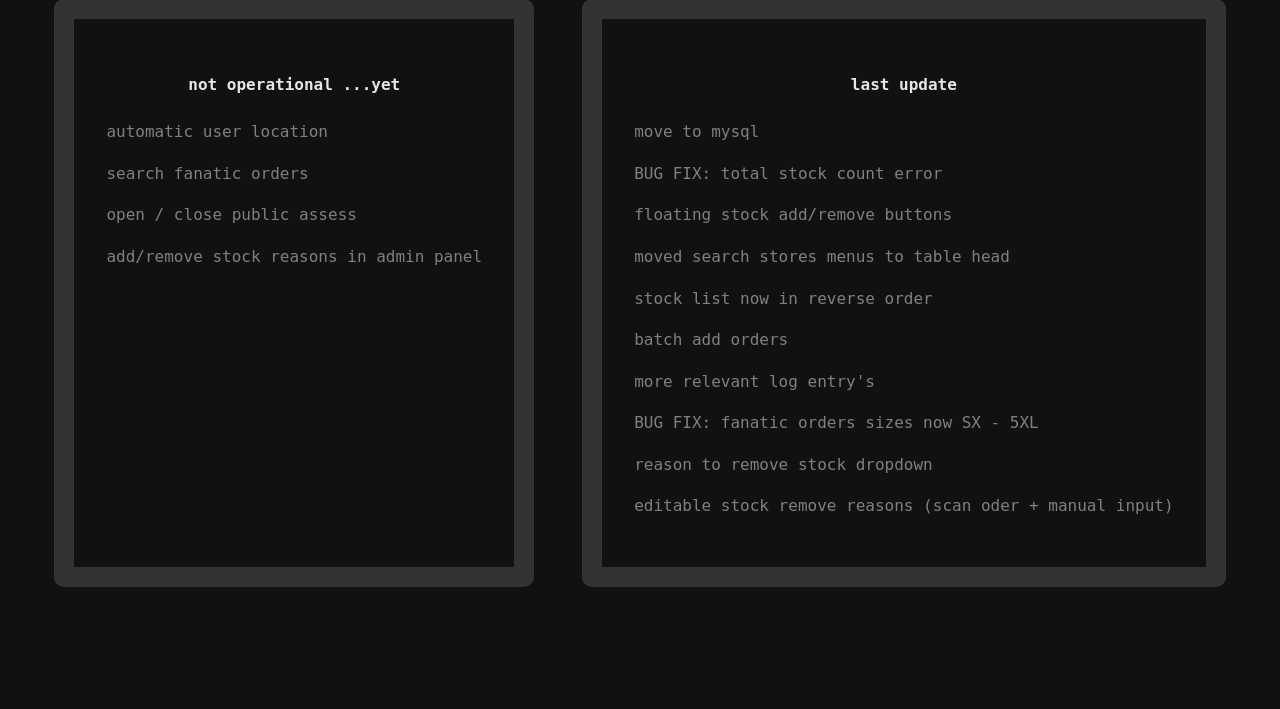
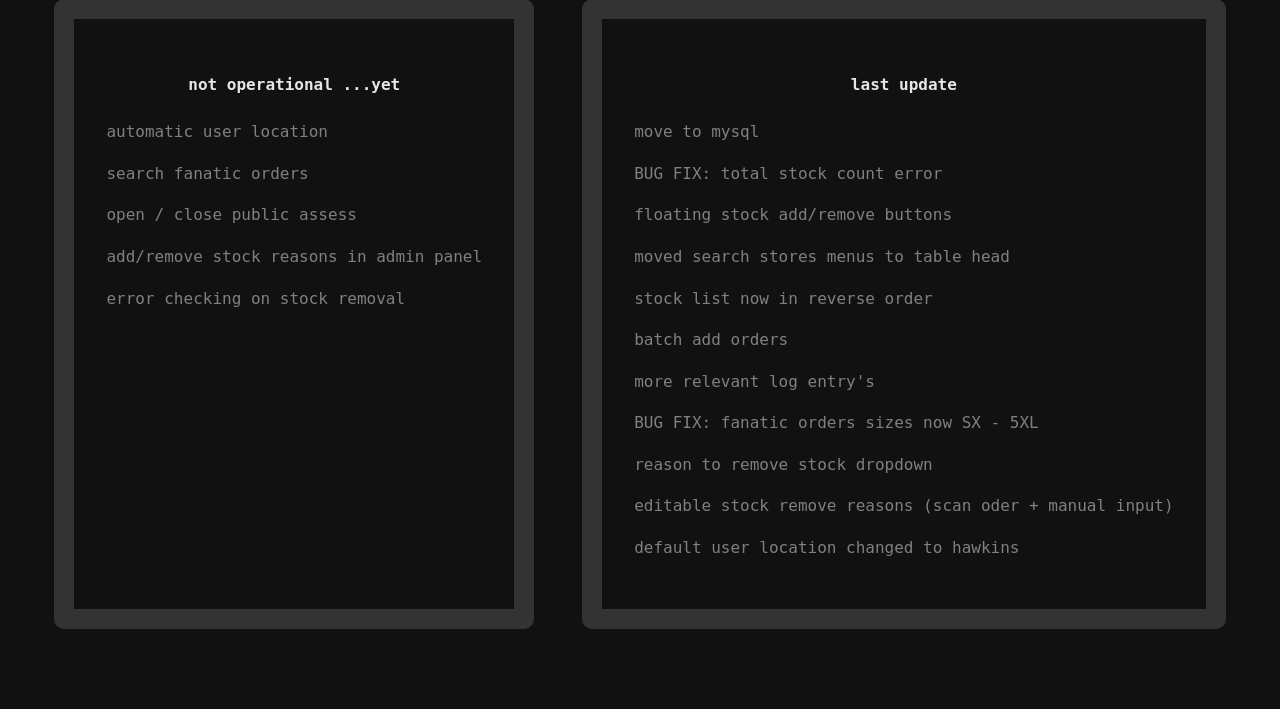
Before and after one commit to digital-stew/t-manager, a PHP site: page /index.php in a window 1280 px wide. Shown: the part 249-958 px from the top of the page. Before the commit the page ends 836 px from the top, so only its background shows below. Run offline with PHP 8.4, Linux system fonts and the light colour scheme.

Commit message:
v0.9.4 rc3

```diff
--- a/header.php
+++ b/header.php
@@ -59,7 +59,7 @@ if (isset($_POST['newLocation'])) {
     </ul>
 
     <div style="margin-top: auto;">
-        t-manager V0.9.4
+        t-manager V0.9.4 rc3
     </div>
 </nav>
 
--- a/index.php
+++ b/index.php
@@ -30,6 +30,7 @@
             <p>search fanatic orders</p>
             <p>open / close public assess</p>
             <p>add/remove stock reasons in admin panel</p>
+            <p>error checking on stock removal</p>
         </section>
 
         <!-- <section class="border" style="padding: 2rem;">
@@ -48,6 +49,7 @@
             <p>BUG FIX: fanatic orders sizes now SX - 5XL</p>
             <p>reason to remove stock dropdown</p>
             <p>editable stock remove reasons (scan oder + manual input)</p>
+            <p>default user location changed to hawkins</p>
 
     </div>
 </body>
--- a/models/Auth.php
+++ b/models/Auth.php
@@ -41,7 +41,7 @@ class Auth extends Database
     }
     function getLocations(): array
     {
-        return ['t-print', 'hawkins', 'fleetwood', 'cornwall'];
+        return ['hawkins', 'fleetwood', 't-print', 'cornwall'];
     }
     function setLocation($newLocation)
     {
```
